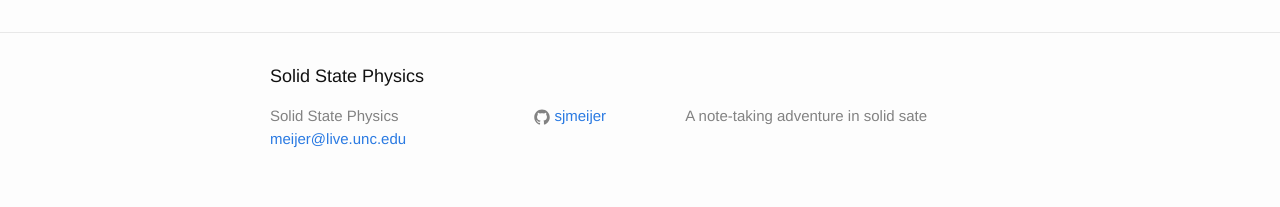
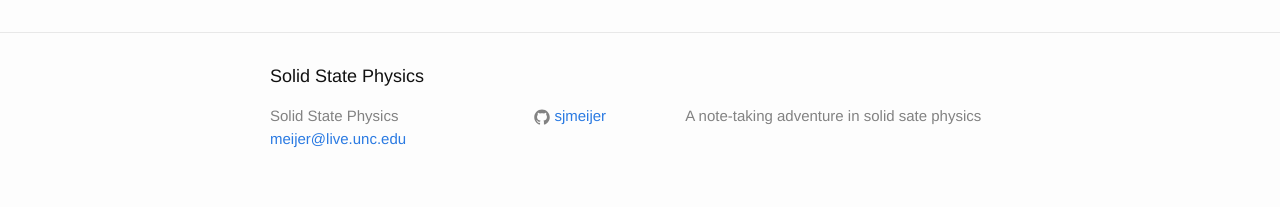
Before and after one commit to sjmeijer/solid-state, a Jekyll site: the page built from index.html, in a window 1280 px wide. Shown: the part 714-921 px from the top of the page. Built offline with Jekyll 4.4.1, drawn with Linux system fonts in a browser that asks for light colours.

Commit message:
minor edit to description

```diff
--- a/_config.yml
+++ b/_config.yml
@@ -1,7 +1,7 @@
 # Site settings
 title: Solid State Physics
 email: meijer@live.unc.edu
-description: A note-taking adventure in solid sate
+description: A note-taking adventure in solid sate physics
 baseurl: "/solid-state" # the subpath of your site, e.g. /blog/
 #url: "http://yourdomain.com" # the base hostname & protocol for your site
 github_username:  sjmeijer
```
